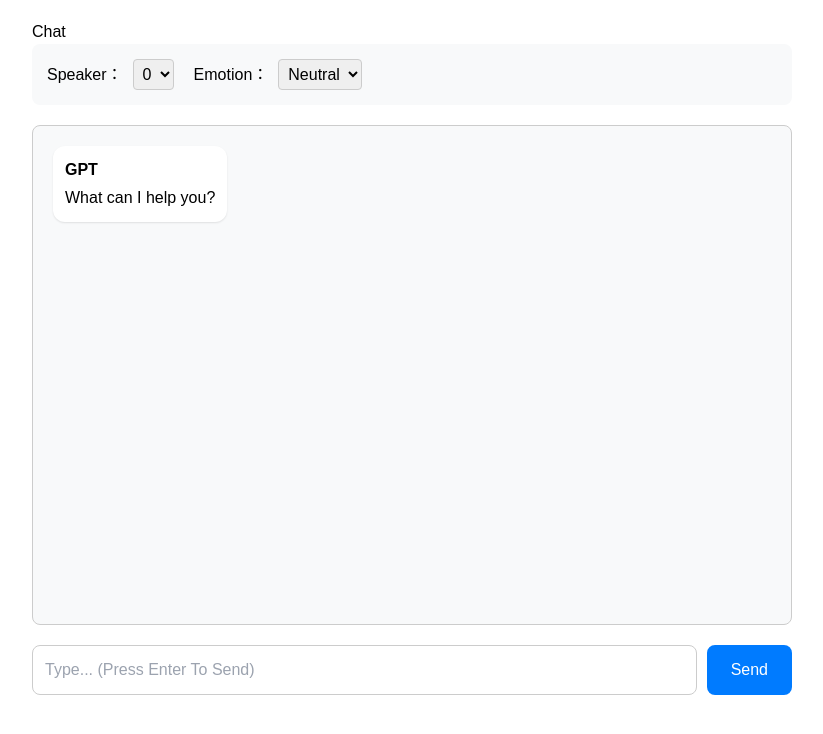
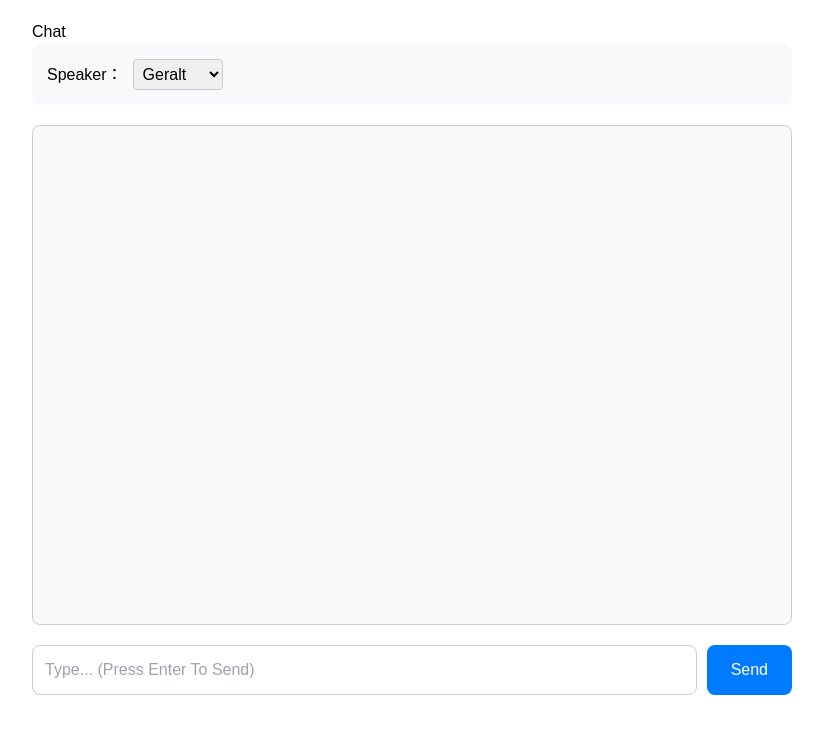
Before and after one commit to shaowanwan/gpt-voice-front, a Next.js app: page /chat in a window 1280 px wide. Shown: the top 734 px of the page, without its empty margins (228-1051 px from the left). Built offline with nearby package versions, Linux system fonts and the light colour scheme.

Commit message:
移除情绪

```diff
--- a/src/app/chat/page.js
+++ b/src/app/chat/page.js
@@ -4,9 +4,7 @@ import { useState, useRef, useEffect } from 'react';
 import axios from 'axios';
 
 export default function Chat() {
-    const [messages, setMessages] = useState([
-        { role: 'assistant', content: 'What can I help you?' },
-    ]);
+    const [messages, setMessages] = useState([]);
     const [input, setInput] = useState('');
     const [loading, setLoading] = useState(false);
     const [speaker, setSpeaker] = useState(0);
@@ -18,15 +16,9 @@ export default function Chat() {
 
     // 说话人选项
     const speakers = [
-        { id: 0, name: '0' },
-    ];
-
-    // 情感选项
-    const emotions = [
-        { id: 'Neutral', name: 'Neutral' },
-        { id: 'Happy', name: 'Happy' },
-        { id: 'Sad', name: 'Sad' },
-        { id: 'Angry', name: 'Angry' },
+        { id: 0, name: 'Geralt' },
+        { id: 1, name: 'Vesemir' },
+        { id: 2, name: 'Emhyr' },
     ];
 
     const playAudio = async (audioPath) => {
@@ -75,6 +67,8 @@ export default function Chat() {
     const sendMessage = async () => {
         if (!input.trim()) return;
 
+        const currentSpeakerName = speakers[Number(speaker)].name;
+
         // 添加用户消息到聊天记录
         const newMessages = [...messages, { role: 'user', content: input }];
         setMessages(newMessages);
@@ -88,11 +82,12 @@ export default function Chat() {
                 emotion: emotion
             });
 
-            // 添加助手消息到聊天记录
+            // 添加助手消息到聊天记录，包含当前的说话人名字
             const assistantMessage = {
                 role: 'assistant',
                 content: res.data.response,
-                audioPath: res.data.audio_path
+                audioPath: res.data.audio_path,
+                speakerName: currentSpeakerName  // 保存当前的说话人名字
             };
             setMessages([...newMessages, assistantMessage]);
 
@@ -105,7 +100,8 @@ export default function Chat() {
             console.error('Error:', err);
             const errorMessage = {
                 role: 'assistant',
-                content: 'Fail'
+                content: 'Fail',
+                speakerName: currentSpeakerName
             };
             setMessages([...newMessages, errorMessage]);
         } finally {
@@ -136,7 +132,7 @@ export default function Chat() {
                     <label style={{ marginRight: '10px' }}>Speaker：</label>
                     <select
                         value={speaker}
-                        onChange={(e) => setSpeaker(e.target.value)}
+                        onChange={(e) => setSpeaker(Number(e.target.value))}
                         style={{
                             padding: '5px',
                             borderRadius: '4px',
@@ -145,22 +141,6 @@ export default function Chat() {
                     >
                         {speakers.map(s => (
                             <option key={s.id} value={s.id}>{s.name}</option>
-                        ))}
-                    </select>
-                </div>
-                <div>
-                    <label style={{ marginRight: '10px' }}>Emotion：</label>
-                    <select
-                        value={emotion}
-                        onChange={(e) => setEmotion(e.target.value)}
-                        style={{
-                            padding: '5px',
-                            borderRadius: '4px',
-                            border: '1px solid #ccc'
-                        }}
-                    >
-                        {emotions.map(e => (
-                            <option key={e.id} value={e.id}>{e.name}</option>
                         ))}
                     </select>
                 </div>
@@ -197,7 +177,7 @@ export default function Chat() {
                             }}
                         >
                             <div style={{ fontWeight: 'bold', marginBottom: '4px' }}>
-                                {msg.role === 'user' ? 'User' : 'GPT'}
+                                {msg.role === 'user' ? 'User' : msg.speakerName}
                             </div>
                             <div style={{ wordBreak: 'break-word' }}>{msg.content}</div>
                             {msg.audioPath && (
```
